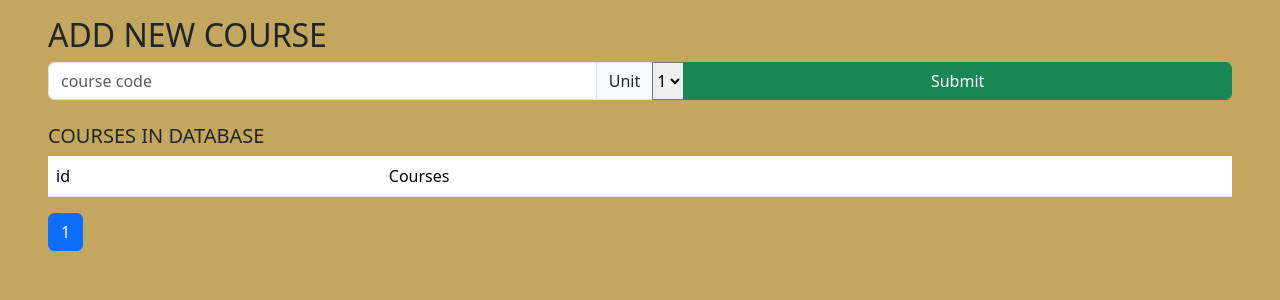
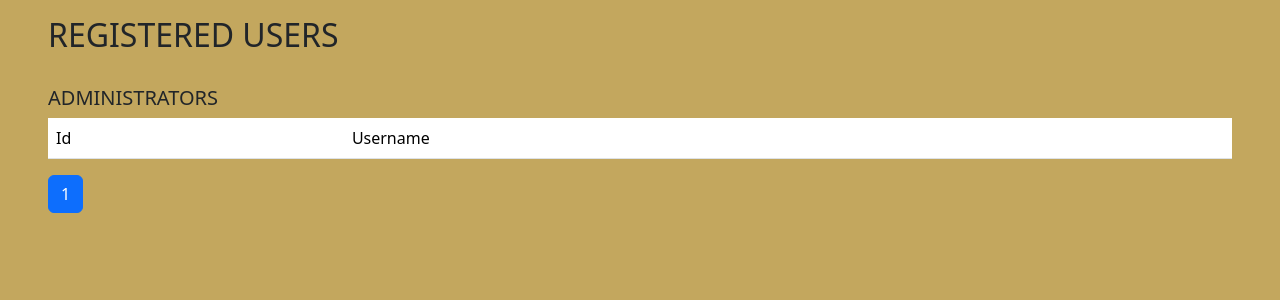
Before and after one commit to Fikkii/csc_cbt, a PHP site: page /admin/dashboard/user.php in a window 1280 px wide. Shown: the part 106-406 px from the top of the page. Run offline with PHP 8.4, Linux system fonts and the light colour scheme; the visitor is signed in with stand-in values (Sample User, id 1); data that the repository does not hold is empty.

Commit message:
user section on play

```diff
--- a/admin/dashboard/user.php
+++ b/admin/dashboard/user.php
@@ -92,45 +92,14 @@ if($change_id){
             </div>
         </header>
         <div>
-<?php
-//Since i perform a redirect on submission
-//i check which page they come from so as to provide feedback
-//if they request the page the second time
-
-$caller = explode('/', $_SERVER['HTTP_REFERER'])[5];
-
-if($caller == explode("/", $_SERVER['PHP_SELF'])[3]){
-    $alert = <<< html
-        <div class='alert alert-success alert-dismissible'>
-            <span>Course Registered Successfuly...</span>
-            <button class='btn-close' data-bs-dismiss='alert'></button>
-        </div>
-    html;
-    echo $alert;
-}
-
-?>
-            <h2>ADD NEW COURSE</h2>
-            <form class='input-group'>
-                <input name='course-code' class='form-control' placeholder='course code' required>
-                <label class='input-group-text'>Unit</label>
-                <select name='course-unit' required>
-                    <option value='1'>1</option>
-                    <option value='2'>2</option>
-                    <option value='3'>3</option>
-                    <option value='4'>4</option>
-                    <option value='5'>5</option>
-                    <option value='6'>6</option>
-                </select>
-                <input  name='form-submit'type='submit' class='form-control btn btn-success' placeholder='course code' required>
-            </form>
+            <h2>REGISTERED USERS</h2>
             <br>
-            <h5>COURSES IN DATABASE</h5>
+            <h5>ADMINISTRATORS</h5>
             <table class="table table-hover">
                 <thead>
                     <tr scope='row'>
-                        <td>id</td>
-                        <td colspan=4>Courses</td>
+                        <td>Id</td>
+                        <td colspan=4>Username</td>
                     </tr>
                 </thead>
                 <tbody>
@@ -142,8 +111,6 @@ if($user->num_rows > 0){
                 <td>$id</td>
                 <td>$username</td>
                 <td class='w-25'>
-                        <td><a class='btn btn-warning btn-sm p-1' href='?change=$id'><i data-feather='edit'></i></a></td>
-                        <td><a class='btn btn-danger btn-sm p-1' href='?delete=$id'><i data-feather='trash'></i></a></td>
                 </td>
             </tr>
          script;
@@ -161,7 +128,7 @@ function paginate(){
     global $conn;
     global $pdf;
     global $page;
-    $fetched_rows =  $conn->query('SELECT * FROM questions')->num_rows;
+    $fetched_rows =  $conn->query('SELECT * FROM user')->num_rows;
 
     $total_page = floor($fetched_rows / $per_page);
 
```
